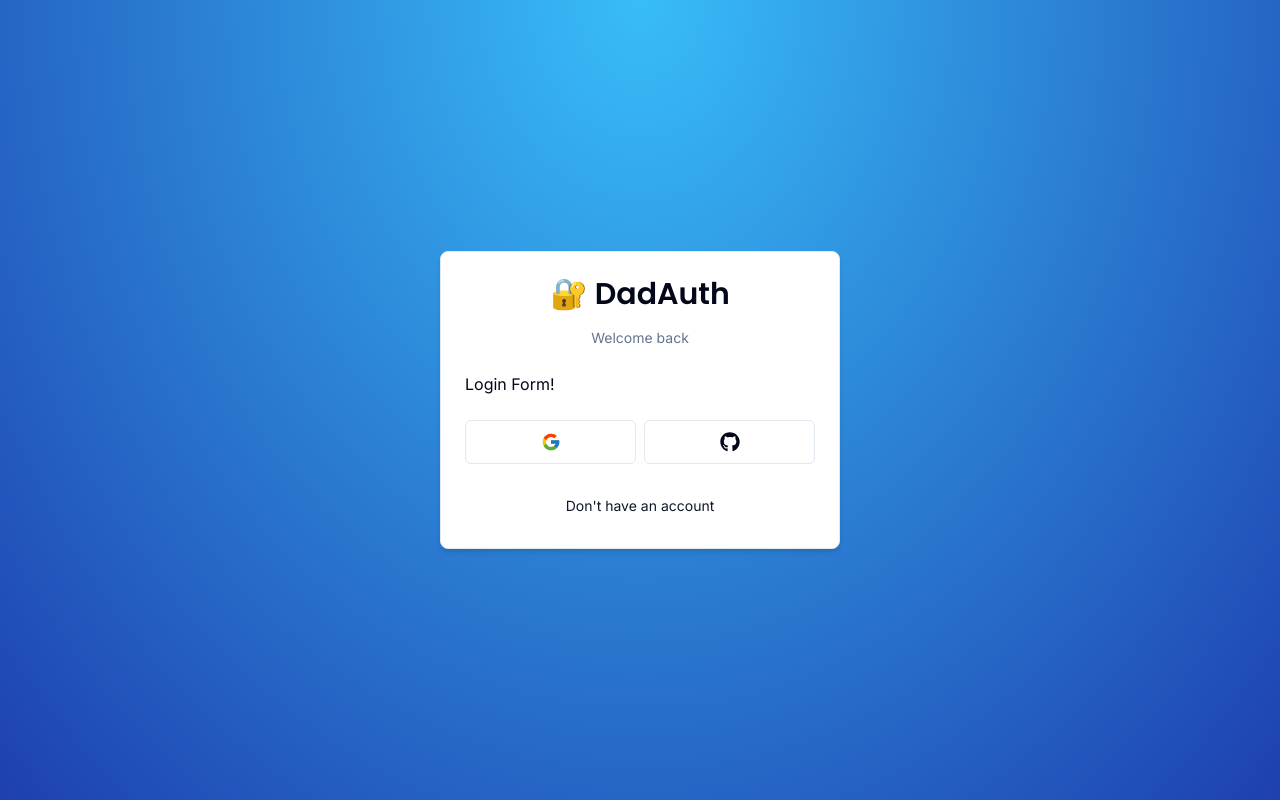
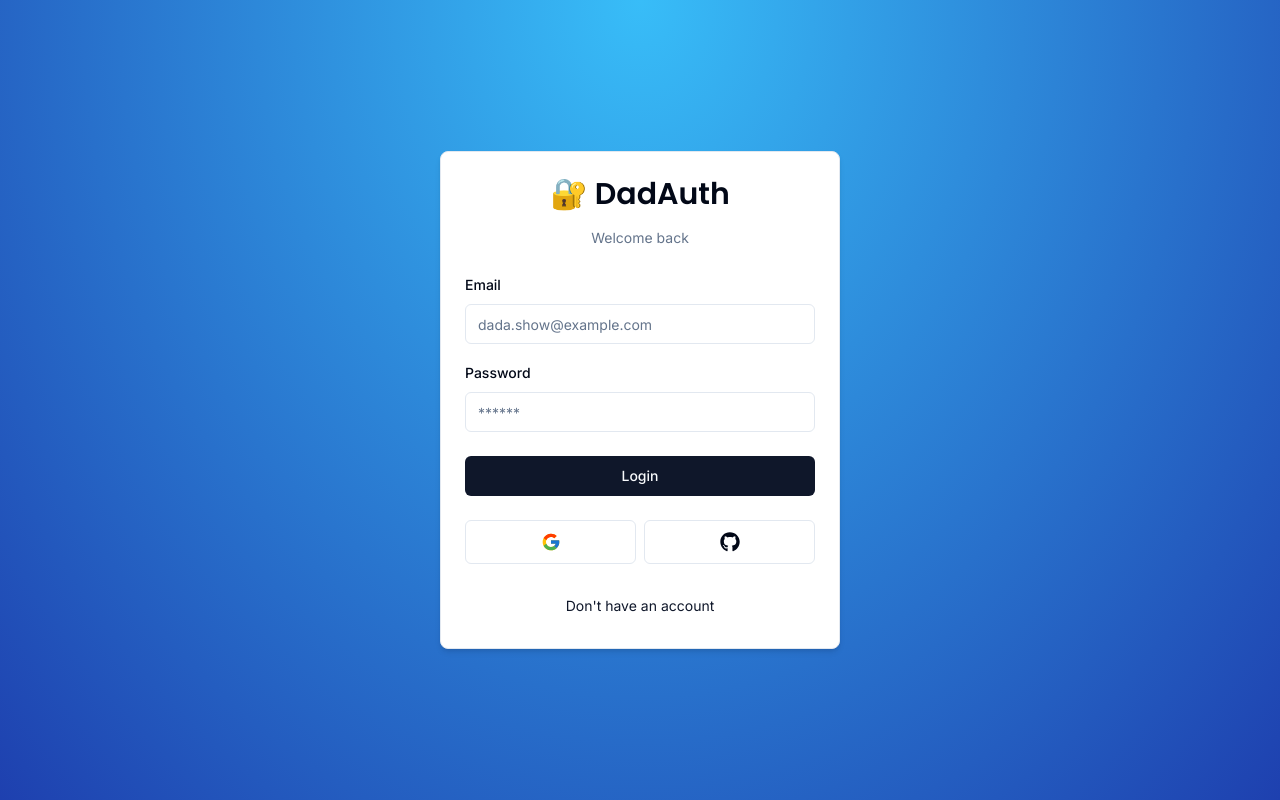
Before and after one commit to Suleyman1406/dadauth, a Next.js app: page /auth/login in a window 1280 px wide. Built offline with nearby package versions, Linux system fonts and the light colour scheme.

Commit message:
feat: form connected to login form

```diff
--- a/components/auth/login-form.tsx
+++ b/components/auth/login-form.tsx
@@ -1,6 +1,36 @@
+"use client";
+
+import { zodResolver } from "@hookform/resolvers/zod";
+import { useForm } from "react-hook-form";
+import z from "zod";
+
+import { LoginSchema } from "@/schemas";
+
 import { CardWrapper } from "@/components/auth/card-wrapper";
+import { FormError } from "@/components/form-error";
+import { FormSuccess } from "@/components/form-success";
+import { Button } from "@/components/ui/button";
+import { Input } from "@/components/ui/input";
+import {
+  Form,
+  FormControl,
+  FormField,
+  FormItem,
+  FormLabel,
+  FormMessage,
+} from "@/components/ui/form";
 
 export const LoginForm = () => {
+  const form = useForm<z.infer<typeof LoginSchema>>({
+    resolver: zodResolver(LoginSchema),
+    defaultValues: {
+      email: "",
+      password: "",
+    },
+  });
+
+  const onSubmit = (values: z.infer<typeof LoginSchema>) => {};
+
   return (
     <CardWrapper
       showSocial
@@ -8,7 +38,43 @@
       backButtonLabel="Don't have an account"
       backButtonHref="/auth/register"
     >
-      Login Form!
+      <Form {...form}>
+        <form onSubmit={form.handleSubmit(onSubmit)} className="space-y-6">
+          <div className="space-y-4">
+            <FormField
+              name="email"
+              control={form.control}
+              render={({ field }) => (
+                <FormItem>
+                  <FormLabel>Email</FormLabel>
+                  <FormControl>
+                    <Input {...field} placeholder="dada.show@example.com" />
+                  </FormControl>
+                  <FormMessage />
+                </FormItem>
+              )}
+            />
+            <FormField
+              name="password"
+              control={form.control}
+              render={({ field }) => (
+                <FormItem>
+                  <FormLabel>Password</FormLabel>
+                  <FormControl>
+                    <Input {...field} type="password" placeholder="******" />
+                  </FormControl>
+                  <FormMessage />
+                </FormItem>
+              )}
+            />
+          </div>
+          <FormSuccess message="" />
+          <FormError message="" />
+          <Button type="submit" className="w-full">
+            Login
+          </Button>
+        </form>
+      </Form>
     </CardWrapper>
   );
 };
--- /dev/null
+++ b/components/form-error.tsx
@@ -0,0 +1,17 @@
+import { ExclamationTriangleIcon } from "@radix-ui/react-icons";
+
+interface IFormErrorProps {
+  message?: string;
+}
+
+export const FormError = ({ message }: IFormErrorProps) => {
+  if (!message) {
+    return null;
+  }
+  return (
+    <div className="bg-destructive/15 p-3 rounded-md flex items-center gap-x-2 text-sm text-destructive">
+      <ExclamationTriangleIcon className="h-4 w-4" />
+      <p>{message}</p>
+    </div>
+  );
+};
--- /dev/null
+++ b/components/form-success.tsx
@@ -0,0 +1,17 @@
+import { CheckCircledIcon } from "@radix-ui/react-icons";
+
+interface IFormSuccessProps {
+  message?: string;
+}
+
+export const FormSuccess = ({ message }: IFormSuccessProps) => {
+  if (!message) {
+    return null;
+  }
+  return (
+    <div className="bg-emerald-500/15 p-3 rounded-md flex items-center gap-x-2 text-sm text-emerald-500">
+      <CheckCircledIcon className="h-4 w-4" />
+      <p>{message}</p>
+    </div>
+  );
+};
--- /dev/null
+++ b/components/ui/input.tsx
@@ -0,0 +1,25 @@
+import * as React from "react"
+
+import { cn } from "@/lib/utils"
+
+export interface InputProps
+  extends React.InputHTMLAttributes<HTMLInputElement> {}
+
+const Input = React.forwardRef<HTMLInputElement, InputProps>(
+  ({ className, type, ...props }, ref) => {
+    return (
+      <input
+        type={type}
+        className={cn(
+          "flex h-10 w-full rounded-md border border-input bg-background px-3 py-2 text-sm ring-offset-background file:border-0 file:bg-transparent file:text-sm file:font-medium placeholder:text-muted-foreground focus-visible:outline-none focus-visible:ring-2 focus-visible:ring-ring focus-visible:ring-offset-2 disabled:cursor-not-allowed disabled:opacity-50",
+          className
+        )}
+        ref={ref}
+        {...props}
+      />
+    )
+  }
+)
+Input.displayName = "Input"
+
+export { Input }
--- /dev/null
+++ b/schemas/index.ts
@@ -0,0 +1,8 @@
+import * as z from "zod";
+
+export const LoginSchema = z.object({
+  email: z.string().email(),
+  password: z.string().min(1, {
+    message: "Password is required",
+  }),
+});
```
